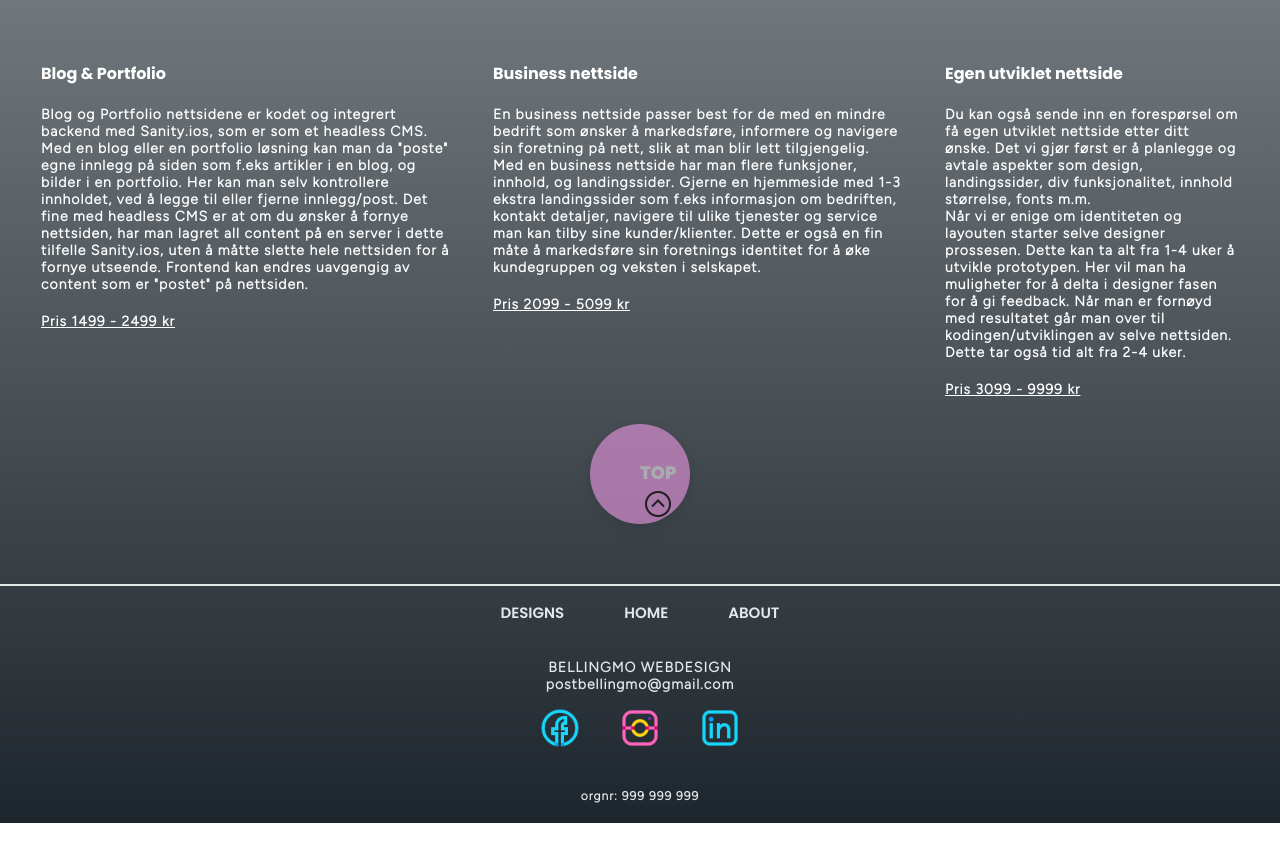
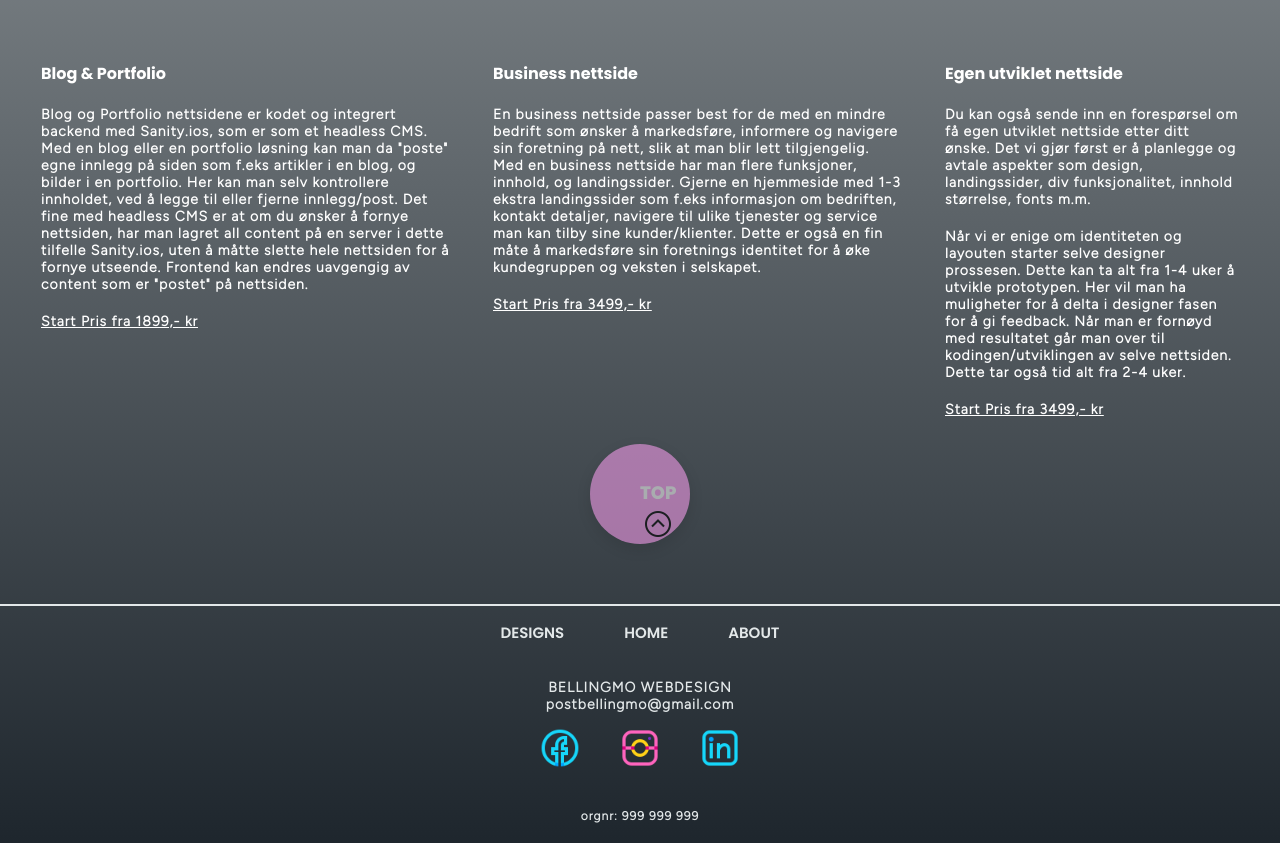
Before and after one commit to lonsoien/postbellingmowebdesign, a React (Create React App) app: page /digitalproducts in a window 1280 px wide. Shown: the part 1143-1986 px from the top of the page. Built offline with nearby package versions, Linux system fonts and the light colour scheme; a web font is replaced by a local one.

Commit message:
content services

```diff
--- a/src/components/Service.jsx
+++ b/src/components/Service.jsx
@@ -72,7 +72,7 @@ function Service() {
                         Frontend kan endres uavgengig av content som er "postet" på nettsiden.
                     </p>
                     <br/>
-                    <p style={{textDecoration: "underline",}}>Pris 1499 - 2499 kr</p>
+                    <p style={{textDecoration: "underline",}}>Start Pris fra 1899,- kr</p>
                    </div>
                    <div className="service-text">
                     <h4>Business nettside</h4>
@@ -86,7 +86,7 @@ function Service() {
                         Dette er også en fin måte å markedsføre sin foretnings identitet for å øke kundegruppen og veksten
                         i selskapet. </p>
                     <br/>
-                    <p style={{textDecoration: "underline",}}>Pris 2099 - 5099 kr</p>
+                    <p style={{textDecoration: "underline",}}>Start Pris fra 3499,- kr</p>
                 </div>
                    <div className="service-text">
                     <h4>Egen utviklet nettside</h4>
@@ -94,8 +94,9 @@ function Service() {
                     <p>
                         Du kan også sende inn en forespørsel om få egen utviklet nettside etter ditt ønske.
                         Det vi gjør først er å planlegge og avtale aspekter som design, landingssider, div funksjonalitet,
-                        innhold størrelse, fonts m.m.
+                        innhold størrelse, fonts m.m. </p>
                         <br/>
+                        <p>
                         Når vi er enige om identiteten og layouten starter selve designer prossesen.
                         Dette kan ta alt fra 1-4 uker å utvikle prototypen. Her vil man ha muligheter for
                         å delta i designer fasen for å gi feedback. Når man er fornøyd med resultatet går
@@ -103,7 +104,7 @@ function Service() {
                         Dette tar også tid alt fra 2-4 uker.
                     </p>
                     <br/>
-                    <p style={{textDecoration: "underline",}}>Pris 3099 - 9999 kr</p>
+                    <p style={{textDecoration: "underline",}}>Start Pris fra 3499,- kr</p>
                 </div>
             </div>
             <div className="container-animation">
```
